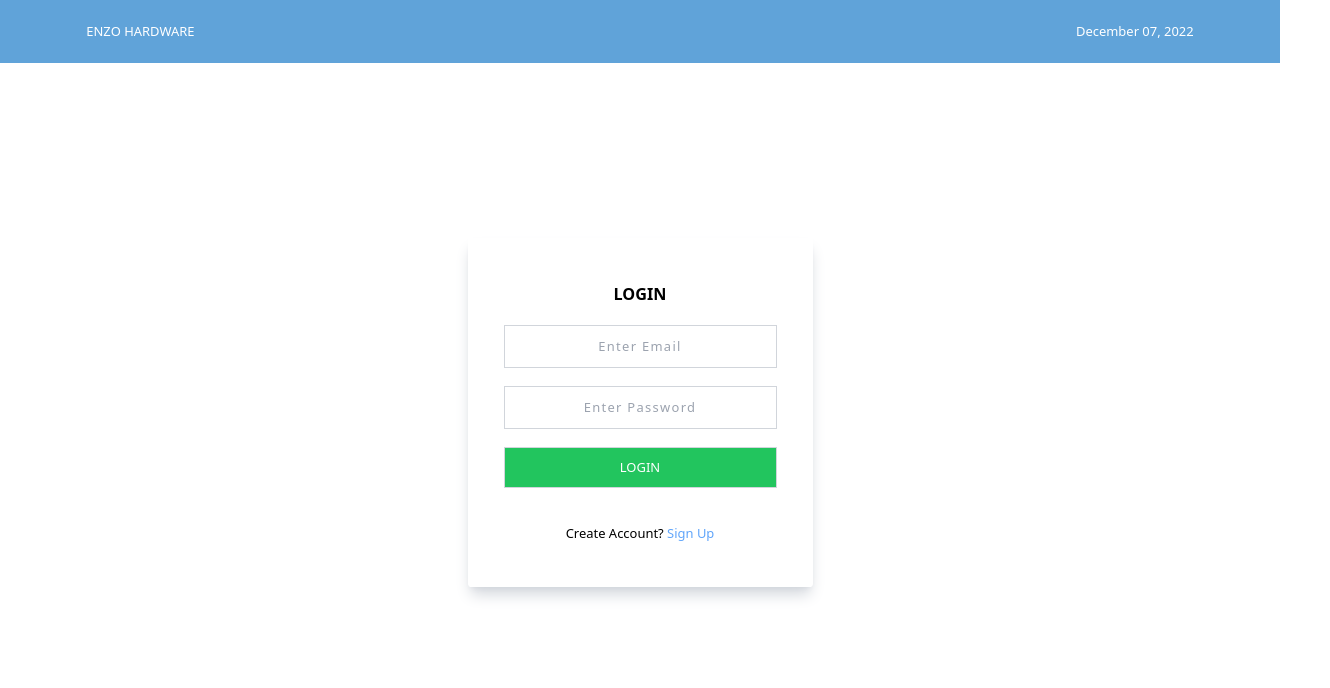
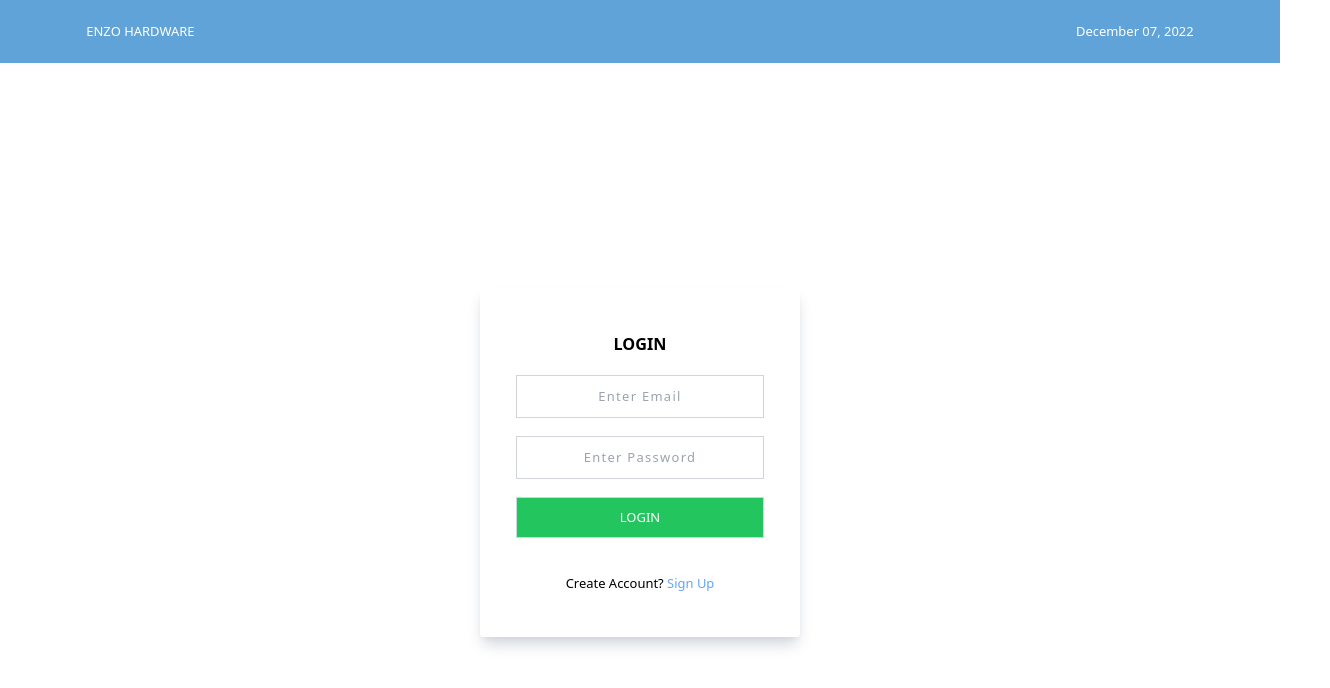
Before and after one commit to vonojastro/pos-hardware-web, a React (Create React App) app in the folder client/: page / in a window 1280 px wide. Shown: the top 688 px of the page, 1330 px wide, since content can reach past the window. Built offline with nearby package versions, Linux system fonts and the light colour scheme.

Commit message:
development

```diff
--- a/client/src/index.css
+++ b/client/src/index.css
@@ -7,6 +7,9 @@
     font-size: 0.9rem;
     /* font-family: 'Lato', sans-serif; */
     /* font-family: 'Poppins', sans-serif; */
+    box-sizing: border-box;
+    margin: 0;
+    padding: 0;
 }
 
 *:focus {
--- a/client/src/page/Login/index.jsx
+++ b/client/src/page/Login/index.jsx
@@ -83,7 +83,7 @@
     }
   };
   return (
-    <div className="h-screen m-[-50px]  flex justify-center items-center">
+    <div className="h-screen  flex justify-center items-center">
       <div className="px-10 py-12 rounded shadow-lg shadow-gray-300/100 flex flex-col gap-5 justify-content-center w-3/12">
         <h3 className="font-bold text-center text-lg">LOGIN</h3>
 
```
